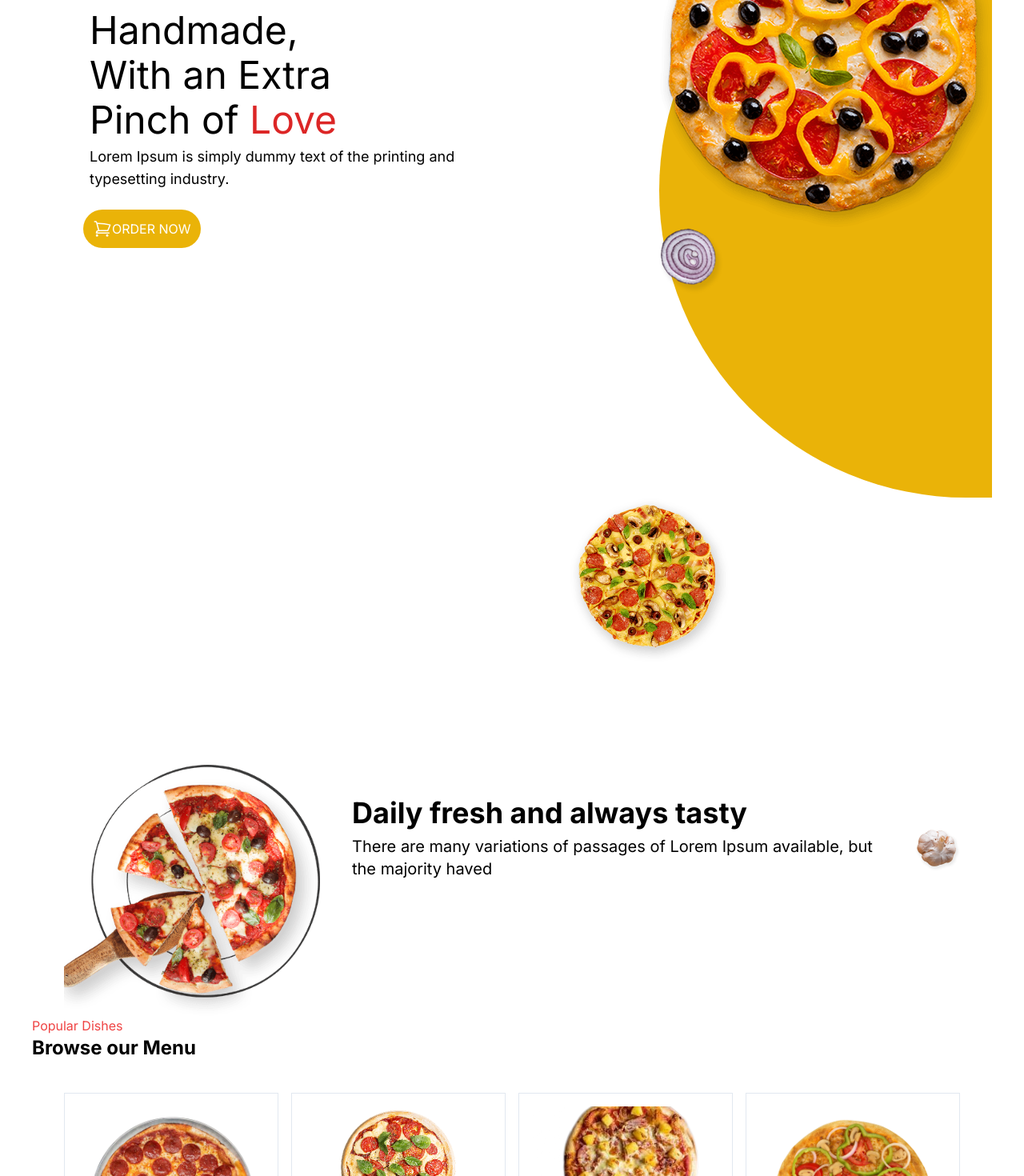
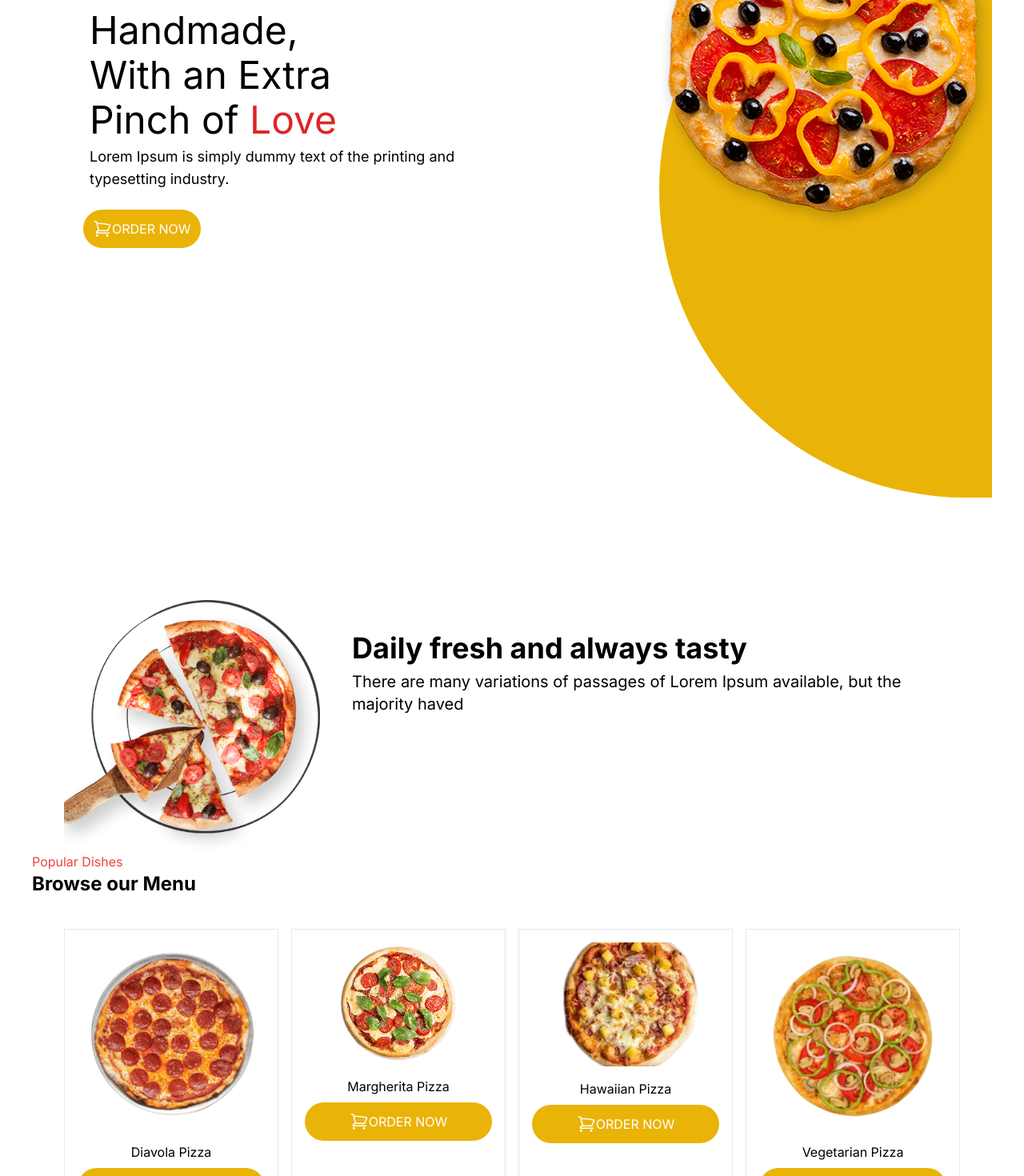
Before and after one commit to meggiddy/pizzaapp, a Next.js app: page / in a window 1280 px wide. Shown: the part 346-1816 px from the top of the page at 80% size. Built offline with nearby package versions, Linux system fonts and the light colour scheme.

Commit message:
ui fixes

```diff
--- a/src/app/page.js
+++ b/src/app/page.js
@@ -37,7 +37,7 @@ export default function Home() {
                 alt="pizza image"
               />
               <Image
-                className=""
+                className="hidden"
                 src="/pizza-onion.png"
                 width={80}
                 height={80}
@@ -45,7 +45,7 @@ export default function Home() {
               />
             </div>
             <Image
-              className="ml-32"
+              className="ml-32 hidden"
               src="/side.png"
               width={200}
               height={200}
--- a/src/components/midsection/page.jsx
+++ b/src/components/midsection/page.jsx
@@ -2,7 +2,7 @@ import Image from "next/image";
 
 function MidSection() {
   return (
-    <div className="mx-20 flex flex-row">
+    <div className="mx-20 flex lg:flex-row flex-col">
       <Image width={320} height={200} alt="pizza" src="/mid.png" />
       <div className="p-10">
         <strong className="font-bold z-50 lg:w-3/4 text-4xl items-center">
@@ -13,7 +13,7 @@ function MidSection() {
           the majority haved
         </p>
       </div>
-      <div className="pt-20">
+      <div className="pt-20 hidden">
         <Image width={70} height={70} alt="pizza" src="/garlic.png" />
       </div>
     </div>
```
